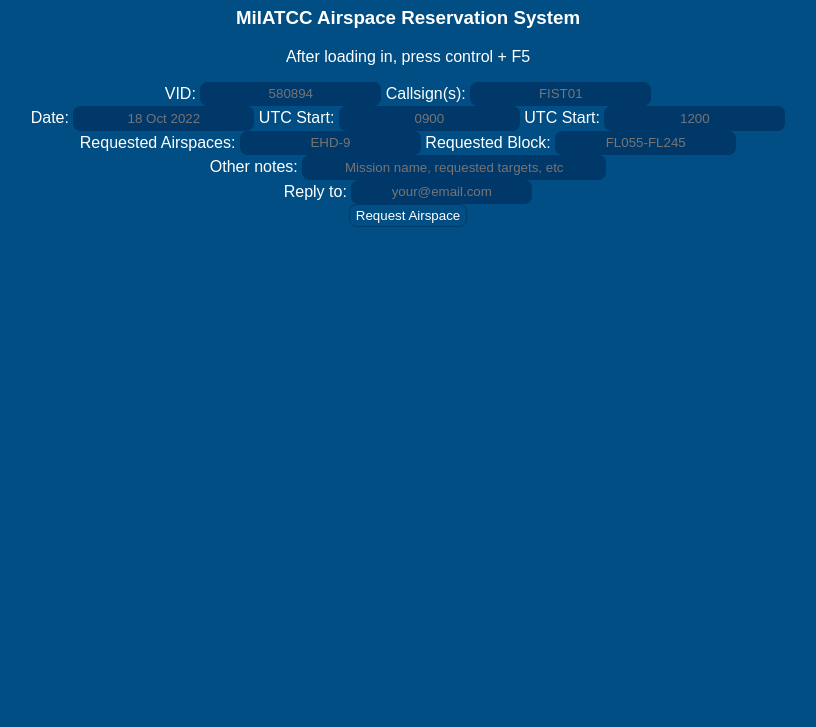
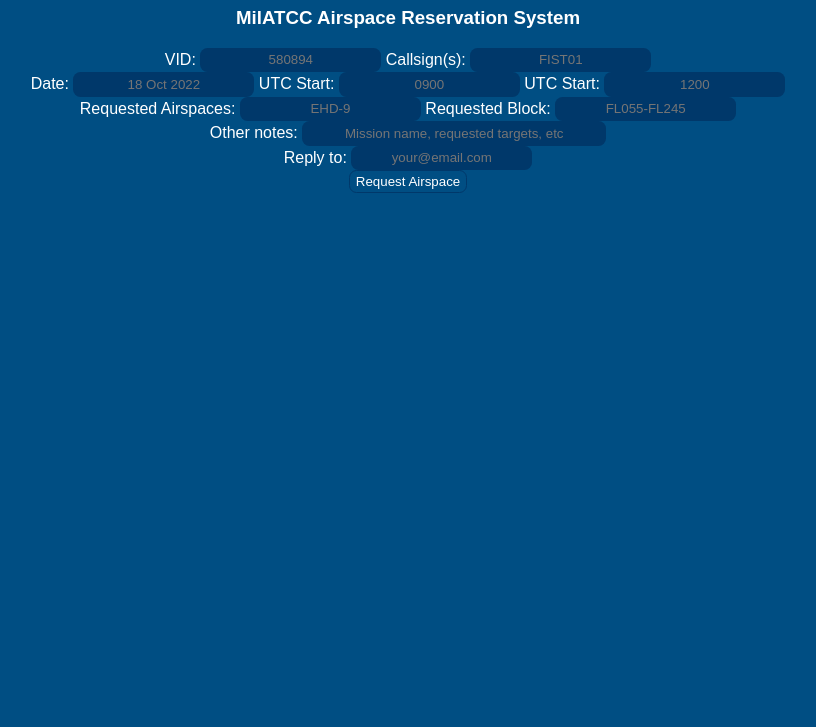
Before and after one commit to Olafie/IVAO-NL-MARS, a plain HTML site: page index.html in a window 1280 px wide. Shown: the part 73-800 px from the top of the page, without its empty margins (232-1048 px from the left). Drawn offline with Linux system fonts and the light colour scheme.

Commit message:
Update index.html

```diff
--- a/index.html
+++ b/index.html
@@ -4,6 +4,11 @@
     <title>MARS</title>
     <meta charset="UTF-8" />
     <meta name="viewport" content="width=device-width, initial-scale=1.0" />
+    <meta http-equiv="cache-control" content="max-age=0" />
+    <meta http-equiv="cache-control" content="no-cache" />
+    <meta http-equiv="expires" content="0" />
+    <meta http-equiv="expires" content="Tue, 01 Jan 1980 1:00:00 GMT" />
+    <meta http-equiv="pragma" content="no-cache" />
     <style>
       html {
         background-color: #004e83;
@@ -29,7 +34,7 @@
     <center>
     <h1>IVAO NL MARS</h1>
     <h3>MilATCC Airspace Reservation System</h3>
-      <p>After loading in, press control + F5</p>
+      <p hidden>After loading in, press control + F5</p>
     <div class="form">
       <form action="mailto:olafblom4@gmail.com?subject=MARS Reservation" target="_blank" method="POST" enctype="text/plain">
         <label for="vid">VID: </label><input type="text" id="vid" name="VID" placeholder="580894">
```
